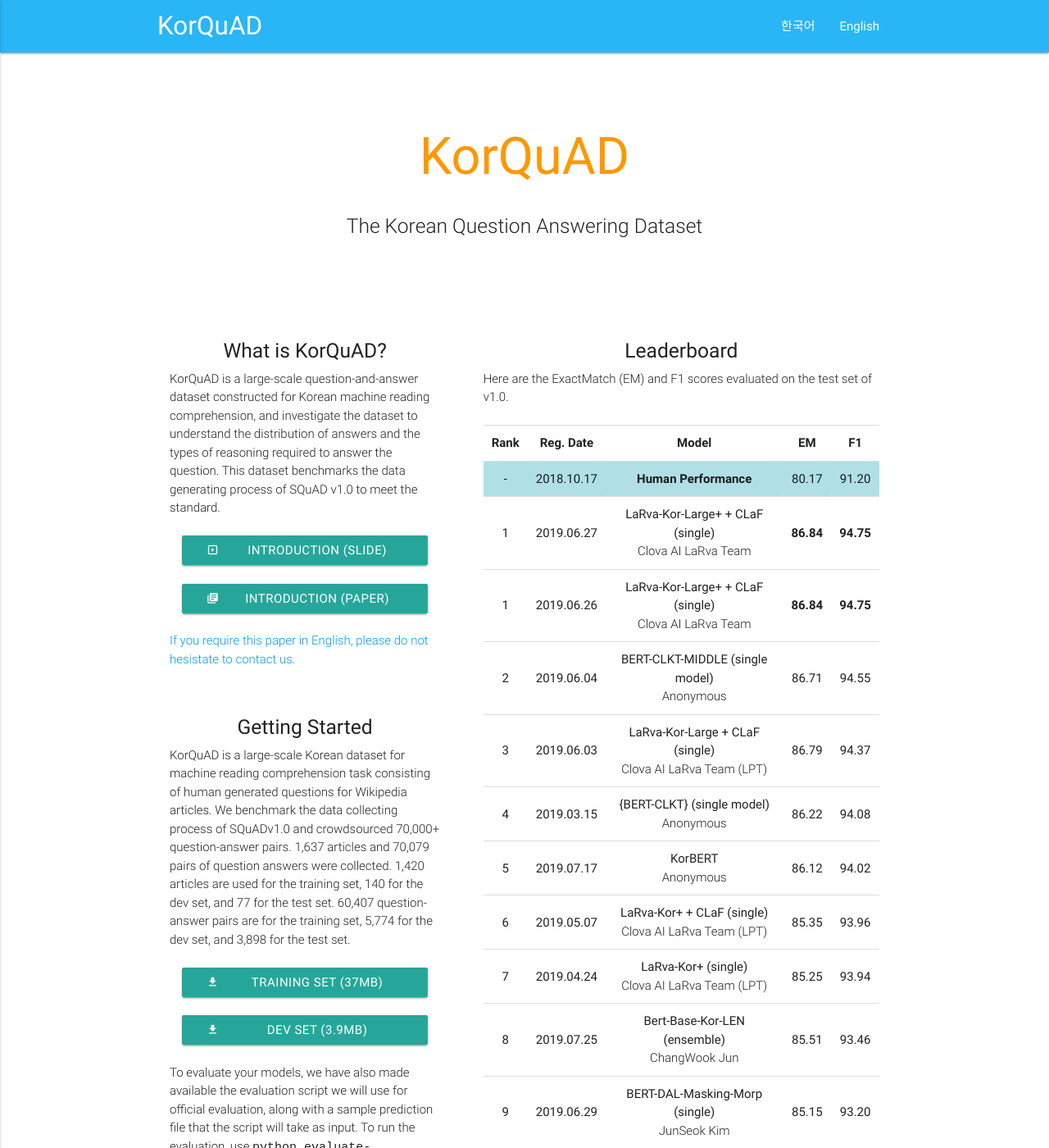
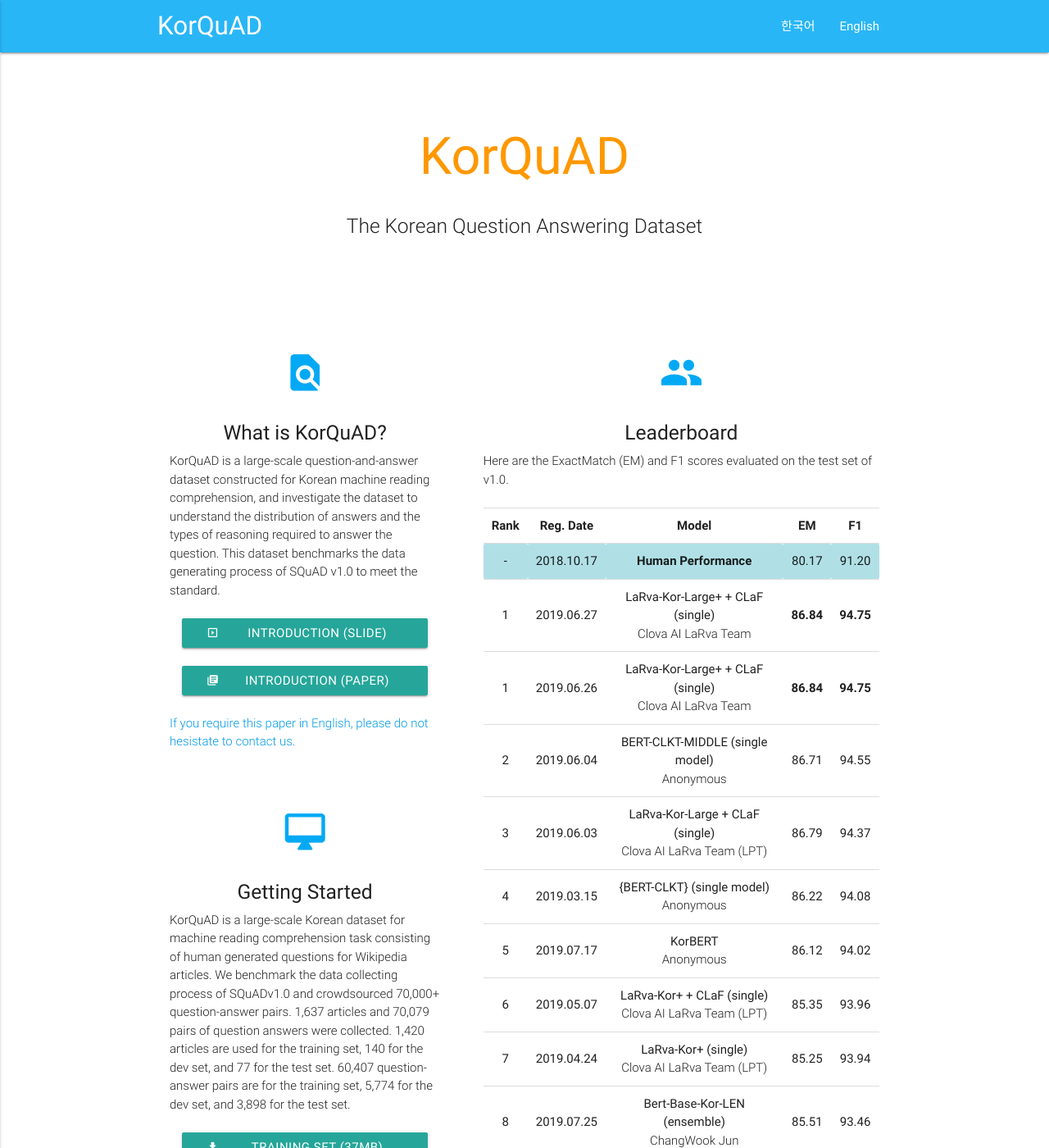
Before and after one commit to korquad/korquad.github.io, a Jekyll site: the page built from category/index_english.html, in a window 1280 px wide and 1400 px high. Shown: the whole window at 82% size. Built offline with Jekyll 4.4.1, drawn with Linux system fonts in a browser that asks for light colours.

Commit message:
Update index_english.html

```diff
--- a/category/index_english.html
+++ b/category/index_english.html
@@ -68,6 +68,7 @@
         <div class="col s12 m5">
           <div class="icon-block" style="background-color : white">
             <br>
+            <h2 class="center light-blue-text"><i class="material-icons">find_in_page</i></h2>
             <h5 class="center">What is KorQuAD?</h5>
             <p class="light">KorQuAD is a large-scale question-and-answer dataset constructed for Korean machine reading comprehension, and investigate the dataset to understand the distribution of answers and the types of reasoning required to answer the question. This dataset benchmarks the data generating process of SQuAD v1.0 to meet the standard.</p>
             <br>
@@ -81,6 +82,7 @@
             <br>
             <a href="mailto:hyunjeonglee@lgcns.com" class="light">If you require this paper in English, please do not hesistate to contact us.</a>
             <br><br><br>
+            <h2 class="center light-blue-text"><i class="material-icons">desktop_mac</i></h2>
             <h5 class="center">Getting Started</h5>
             <p class="light">KorQuAD is a large-scale Korean dataset for machine reading comprehension task consisting of human generated questions for Wikipedia articles. We benchmark the data collecting process of SQuADv1.0 and crowdsourced 70,000+ question-answer pairs. 1,637 articles and 70,079 pairs of question answers were collected. 1,420 articles are used for the training set, 140 for the dev set, and 77 for the test set. 60,407 question-answer pairs are for the training set, 5,774 for the dev set, and 3,898 for the test set.</p>
             <br>
@@ -116,6 +118,7 @@
         <div class="col s12 m7">
           <div class="icon-block" style="background-color : white">
             <br>
+            <h2 class="center light-blue-text"><i class="material-icons">group</i></h2>
             <h5 class="center">Leaderboard</h5>
             <p class="light">Here are the ExactMatch (EM) and F1 scores evaluated on the test set of v1.0. </p>
             <br>
```
